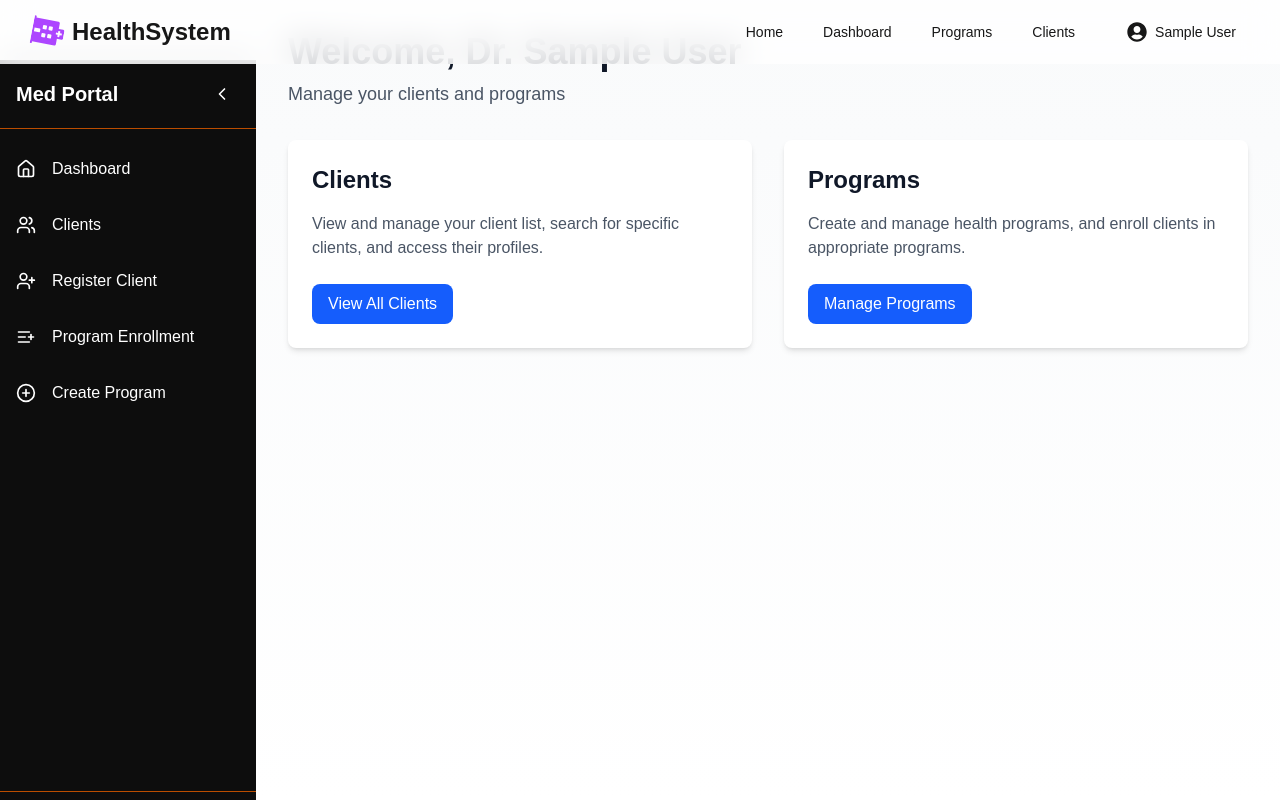
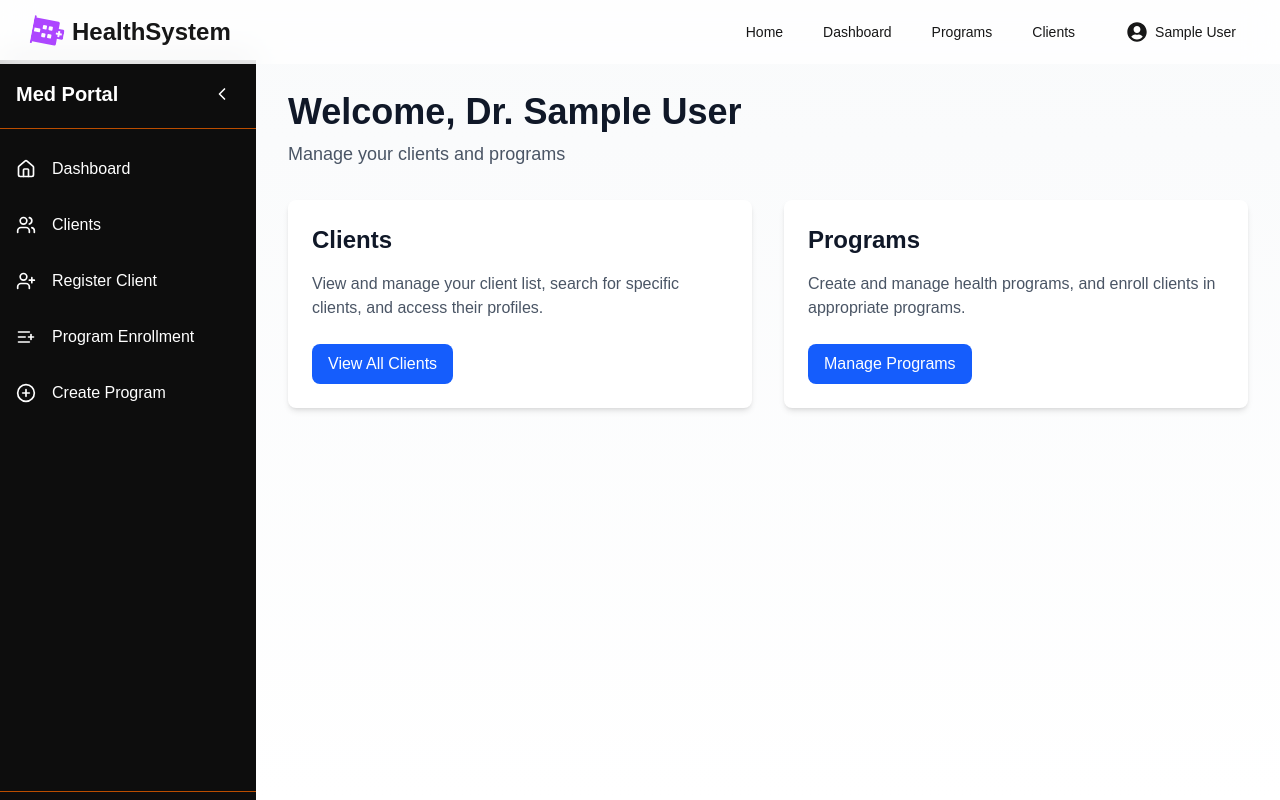
Before and after one commit to koskei-kipkoech/health-system, a Next.js app: page /dashboard in a window 1280 px wide. Shown: the top 800 px of the page. Built offline with nearby package versions, Linux system fonts and the light colour scheme; sample sign-in values are in the browser's storage.

Commit message:
style(dashboard): add margin-top to main content div
Add `mt-15` to the main content div to improve spacing and visual hierarchy on the dashboard page

```diff
--- a/app/dashboard/page.tsx
+++ b/app/dashboard/page.tsx
@@ -62,7 +62,7 @@ const DashboardPage = () => {
       <div className="flex h-screen">
         <DoctorSidebar />
 
-        <div className="flex-1 p-8 overflow-y-auto">
+        <div className="flex-1 mt-15 p-8 overflow-y-auto">
           <motion.div
             initial={{ opacity: 0, y: 20 }}
             animate={{ opacity: 1, y: 0 }}
```
